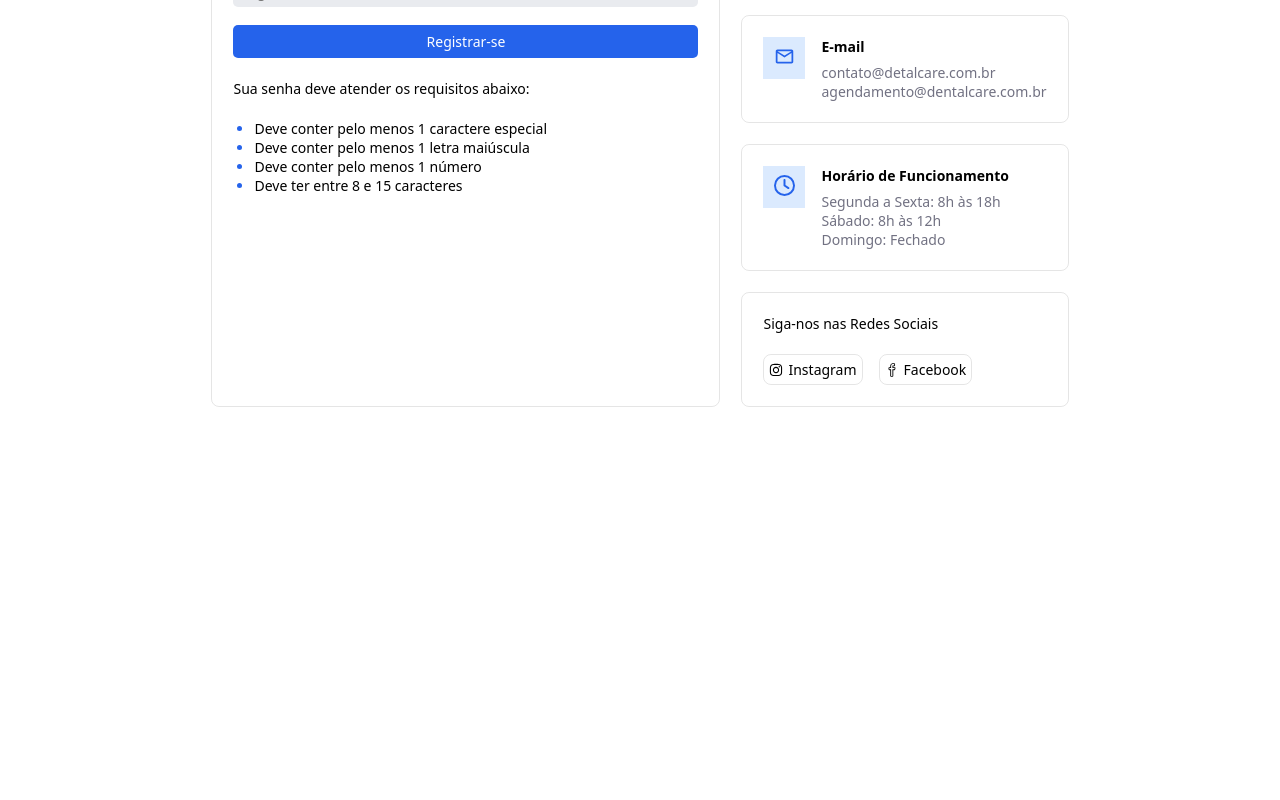
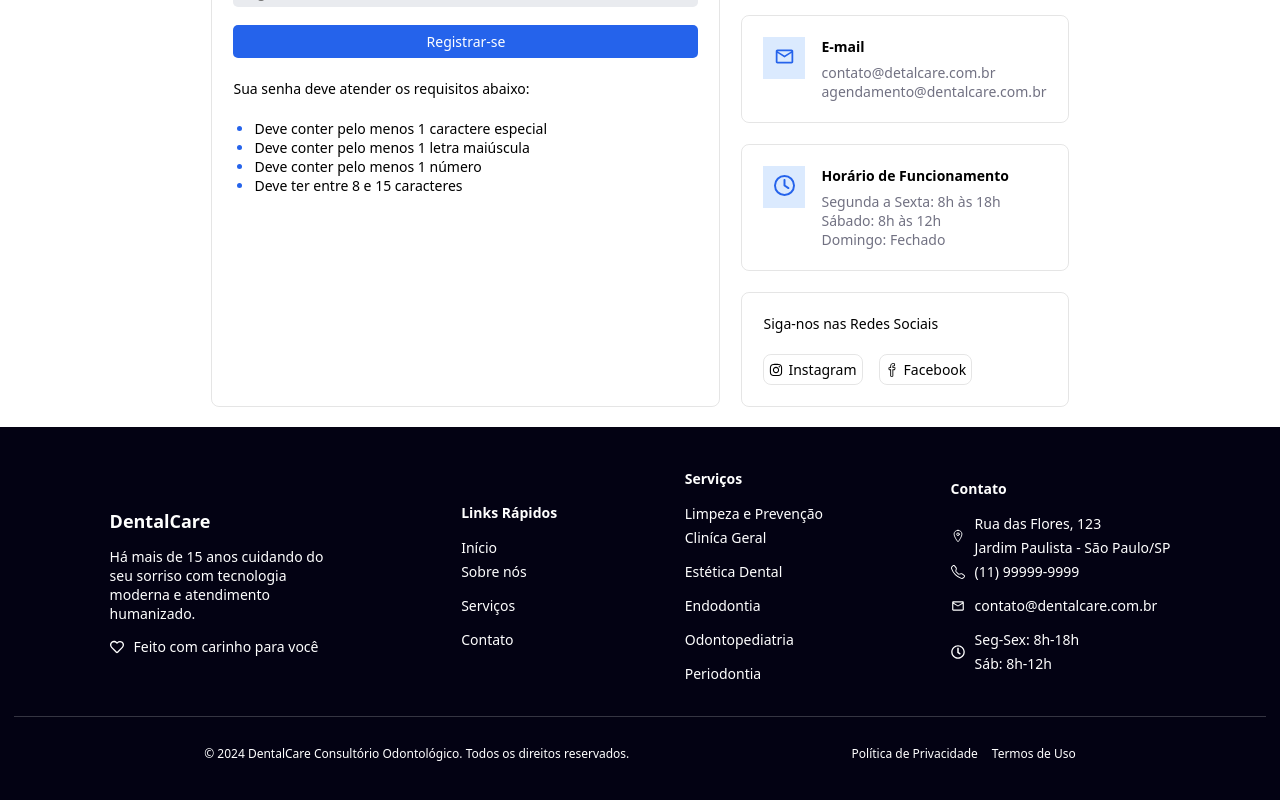
Before and after one commit to MarcospAntunes/sistema-agendamento-servi-os, a Next.js app in the folder frontend/: page / in a window 1280 px wide. Shown: the part 3502-4302 px from the top of the page. Before the commit the page ends 3929 px from the top, so only its background shows below. Built offline with nearby package versions, Linux system fonts and the light colour scheme.

Commit message:
feat: criado Footer

```diff
--- a/frontend/src/app/page.tsx
+++ b/frontend/src/app/page.tsx
@@ -1,4 +1,11 @@
-import { Header, HeroSection, AboutSection, ServicesSection, ContactSection } from "@/components/index";
+import {
+  Header,
+  HeroSection,
+  AboutSection,
+  ServicesSection,
+  ContactSection,
+  Footer,
+} from "@/components/index";
 
 export default function Home() {
   return (
@@ -9,6 +16,7 @@ export default function Home() {
         <AboutSection />
         <ServicesSection />
         <ContactSection />
+        <Footer />
       </main>
     </>
   );
--- a/frontend/src/app/variables.css
+++ b/frontend/src/app/variables.css
@@ -12,8 +12,10 @@
   --bg-gray-lighter: oklch(98.5% 0.002 247.839);
   --bg-gray: #E9EBEF;
   --bg-gray-darker: rgba(0, 0, 0, 0.1);
+  --bg-footer: #030213;
 
   --border-color: hsl(240 5.9% 90%);
+  --border-color-darker: color-mix(in oklab, oklch(1 0 0) 20%, transparent);
 
   --box-shadow-3D-effect: 0 20px 50px rgba(0, 0, 0, 0.2);
 }
--- /dev/null
+++ b/frontend/src/components/Footer/Footer.style.tsx
@@ -0,0 +1,70 @@
+import styled from "styled-components";
+
+const FooterStyled = styled.footer`
+  display: flex;
+  flex-direction: column;
+  align-items: center;
+  justify-content: center;
+  gap: 20px;
+  padding: 42px 14px;
+  background-color: var(--bg-footer);
+  color: white;
+
+  h3 {
+    font-size: 18px;
+  }
+  h4,
+  h3 {
+    font-weight: bold;
+  }
+
+  & > div {
+    display: flex;
+    justify-content: space-evenly;
+    align-items: center;
+    flex-wrap: wrap;
+    gap: 32px;
+    width: 100%;
+
+    & > div {
+      display: flex;
+      flex-direction: column;
+      gap: 14px;
+    }
+  }
+
+  & > div:last-of-type {
+    padding: 28px 0;
+    border-top: 1px solid var(--border-color-darker);
+
+    & > div {
+      flex-direction: row;
+    }
+
+    & a, p {
+      text-align: center;
+      font-size: 12px;
+    }
+    & p {
+      max-width: unset;
+    }
+  }
+
+  li {
+    line-height: 24px;
+  }
+
+  li + li {
+    margin-bottom: 10px;
+  }
+
+  p,
+  li {
+    display: flex;
+    align-items: center;
+    gap: 10px;
+    max-width: 224px;
+  }
+`;
+
+export default FooterStyled;
--- /dev/null
+++ b/frontend/src/components/Footer/Footer.tsx
@@ -0,0 +1,91 @@
+import FooterStyled from "./Footer.style";
+import { IoLocationOutline } from "react-icons/io5";
+import { BsTelephone } from "react-icons/bs";
+import { MdOutlineMail } from "react-icons/md";
+import { FaRegClock, FaRegHeart } from "react-icons/fa";
+
+export default function Footer() {
+  return (
+    <FooterStyled>
+      <div>
+        <div>
+          <h3>DentalCare</h3>
+          <p>
+            Há mais de 15 anos cuidando do seu sorriso com tecnologia moderna e
+            atendimento humanizado.
+          </p>
+          <p>
+            <FaRegHeart /> Feito com carinho para você
+          </p>
+        </div>
+
+        <div>
+          <h4>Links Rápidos</h4>
+          <ul>
+            <li>
+              <a href="#">Início</a>
+            </li>
+            <li>
+              <a href="#">Sobre nós</a>
+            </li>
+            <li>
+              <a href="#">Serviços</a>
+            </li>
+            <li>
+              <a href="#">Contato</a>
+            </li>
+          </ul>
+        </div>
+
+        <div>
+          <h4>Serviços</h4>
+          <ul>
+            <li>Limpeza e Prevenção</li>
+            <li>Cliníca Geral</li>
+            <li>Estética Dental</li>
+            <li>Endodontia</li>
+            <li>Odontopediatria</li>
+            <li>Periodontia</li>
+          </ul>
+        </div>
+
+        <div>
+          <h4>Contato</h4>
+          <ul>
+            <li>
+              <IoLocationOutline />
+              <span>
+                Rua das Flores, 123 <br /> Jardim Paulista - São Paulo/SP
+              </span>
+            </li>
+            <li>
+              <BsTelephone />
+              <span>(11) 99999-9999</span>
+            </li>
+            <li>
+              <MdOutlineMail />
+              <span>contato@dentalcare.com.br</span>
+            </li>
+            <li>
+              <FaRegClock />
+              <span>
+                Seg-Sex: 8h-18h <br /> Sáb: 8h-12h
+              </span>
+            </li>
+          </ul>
+        </div>
+      </div>
+
+      <div>
+        <p>
+          © 2024 DentalCare Consultório Odontológico. Todos os direitos
+          reservados.
+        </p>
+        <div>
+          <a href="#">Política de Privacidade</a>
+          <a href="#">Termos de Uso</a>
+        </div>
+      </div>
+    </FooterStyled>
+  );
+}
--- a/frontend/src/components/index.ts
+++ b/frontend/src/components/index.ts
@@ -3,6 +3,7 @@ import HeroSection from "./HeroSection/HeroSection"
 import AboutSection from "./AboutSection/AboutSection";
 import ServicesSection from "./ServicesSection/ServicesSection";
 import ContactSection from "./ContactSection/ContactSection";
+import Footer from "./Footer/Footer";
 
 export {
   Header,
@@ -10,4 +11,5 @@ export {
   AboutSection,
   ServicesSection,
   ContactSection,
+  Footer,
 }
```
